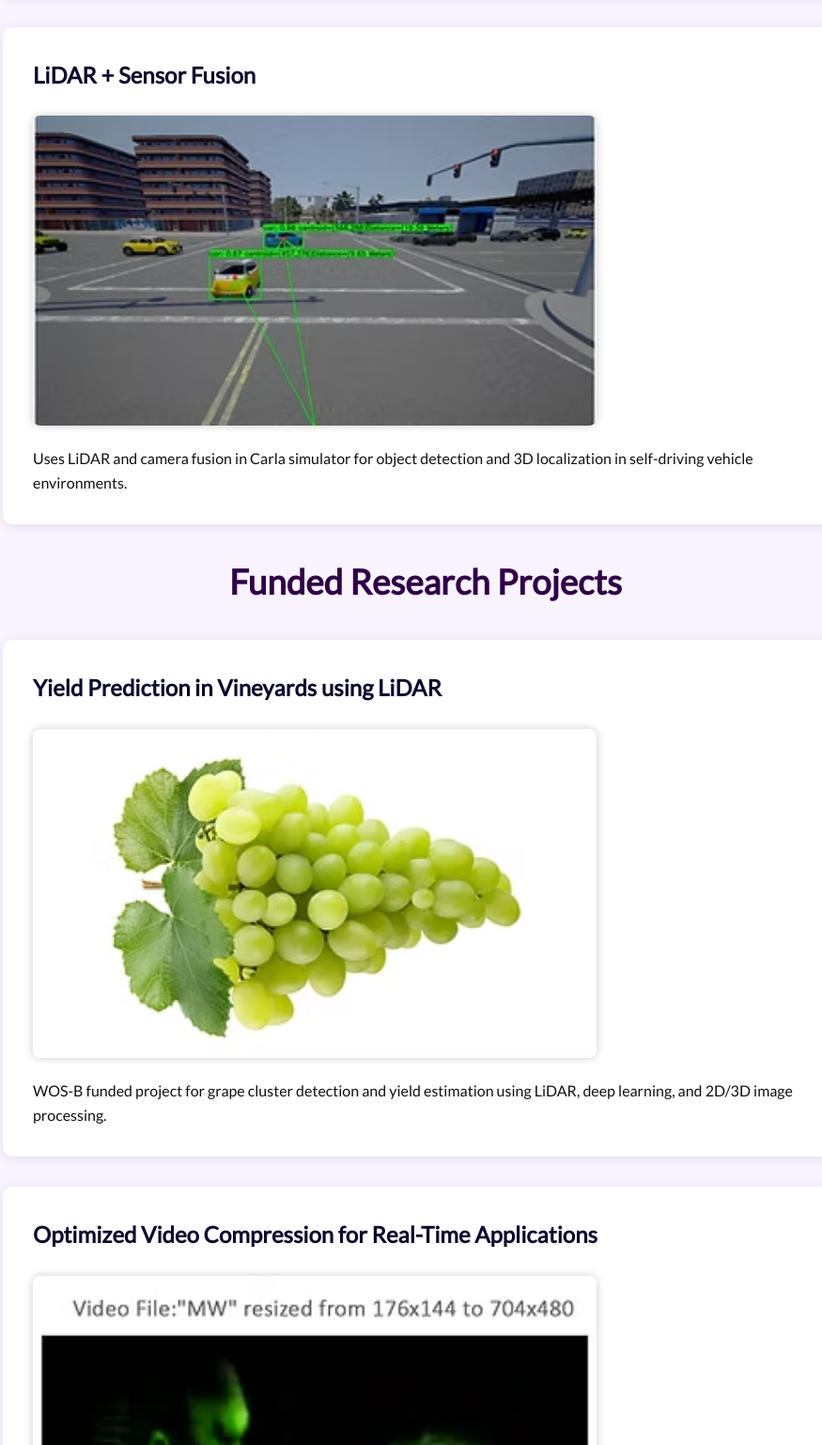
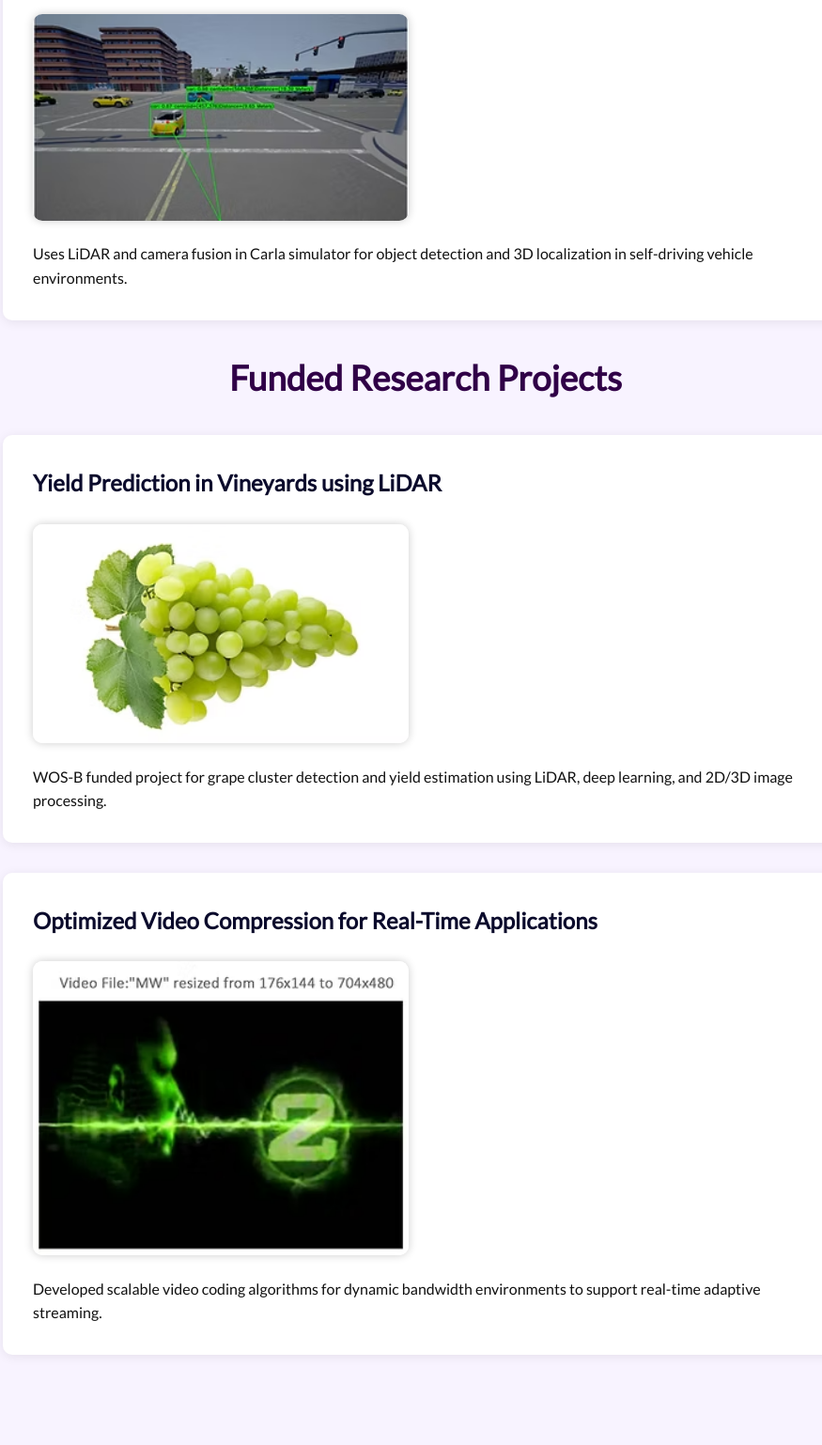
Before and after one commit to Bhargav-Shivbhakta/Mam-website, a plain HTML site: page research.html in a window 1280 px wide. Shown: the part 1262-2800 px from the top of the page at 94% size, without its empty margins (187-1062 px from the left). Drawn offline with Linux system fonts and the light colour scheme.

Commit message:
Update research.html

```diff
--- a/research.html
+++ b/research.html
@@ -47,7 +47,7 @@
     <!-- Video Analytics -->
     <div class="research-theme">
       <h2>Video Analytics for Public Safety</h2>
-      <img src="assets/img/Detection.avif" alt="Human Activity Detection" class="research-img" />
+      <img src="assets/img/Detection.avif" alt="Human Activity Detection" class="research-img" style="width: 100%; max-width: 400px; height: auto; margin: 1rem 0; border-radius: 10px;"  />
       <p>Focuses on human behavior analysis using CNN + LSTM to detect criminal activity with transfer learning for Indian crime scenarios.</p>
     </div>
 
@@ -60,7 +60,7 @@
     <!-- LiDAR Technology -->
     <div class="research-theme">
       <h2>LiDAR + Sensor Fusion</h2>
-      <img src="assets/img/11.avif" alt="LiDAR Object Detection" class="research-img" />
+      <img src="assets/img/11.avif" alt="LiDAR Object Detection" class="research-img" style="width: 100%; max-width: 400px; height: auto; margin: 1rem 0; border-radius: 10px;"  />
       <p>Uses LiDAR and camera fusion in Carla simulator for object detection and 3D localization in self-driving vehicle environments.</p>
     </div>
 
@@ -69,13 +69,13 @@
 
     <div class="research-project">
       <h3>Yield Prediction in Vineyards using LiDAR</h3>
-      <img src="assets/img/grape-1.avif" class="research-img" alt="Grapes LiDAR" />
+      <img src="assets/img/grape-1.avif" class="research-img" alt="Grapes LiDAR" style="width: 100%; max-width: 400px; height: auto; margin: 1rem 0; border-radius: 10px;" />
       <p>WOS-B funded project for grape cluster detection and yield estimation using LiDAR, deep learning, and 2D/3D image processing.</p>
     </div>
 
     <div class="research-project">
       <h3>Optimized Video Compression for Real-Time Applications</h3>
-      <img src="assets/img/video-1.avif" class="research-img" alt="Video Compression" />
+      <img src="assets/img/video-1.avif" class="research-img" alt="Video Compression" style="width: 100%; max-width: 400px; height: auto; margin: 1rem 0; border-radius: 10px;" />
       <p>Developed scalable video coding algorithms for dynamic bandwidth environments to support real-time adaptive streaming.</p>
     </div>
   </section>
```
